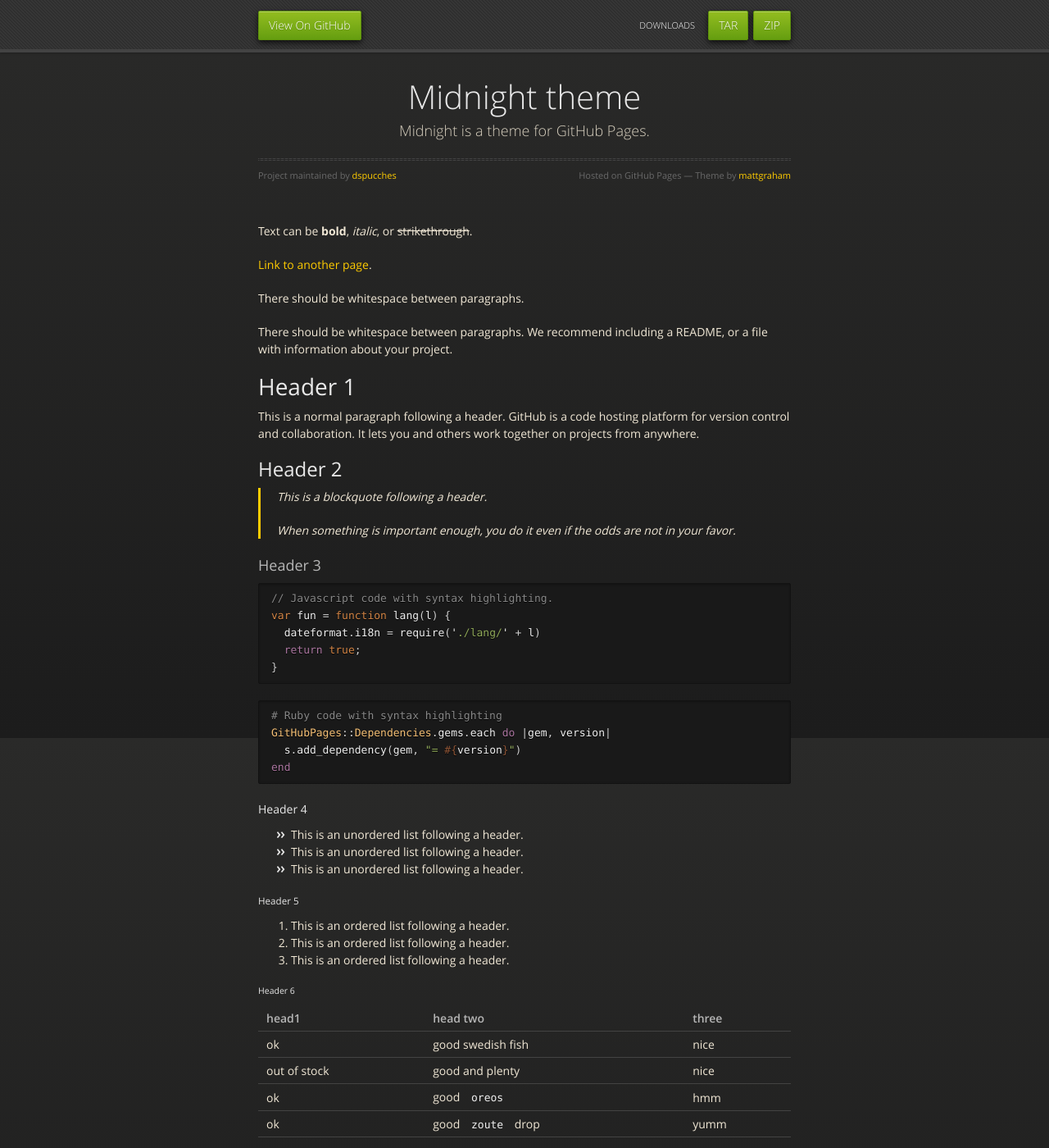
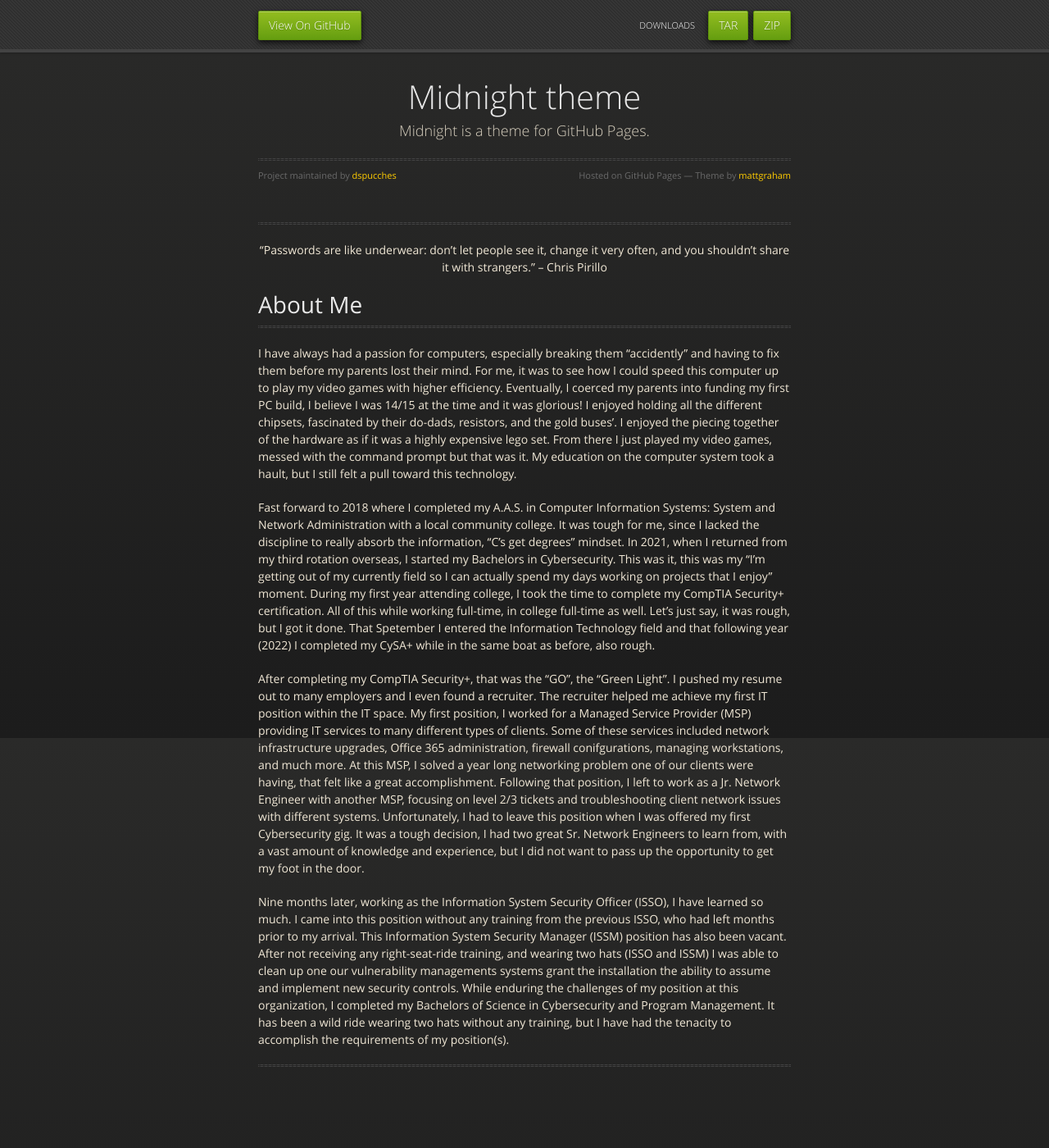
Before and after one commit to dspucches/dspucches.github.io, a Jekyll site: the page built from index.md, in a window 1280 px wide and 1400 px high. Shown: the whole window at 82% size. Built offline with Jekyll 4.4.1, drawn with Linux system fonts in a browser that asks for light colours; some of the changed text lies outside the part shown.

Commit message:
updated index - replaced about me

````diff
--- a/index.md
+++ b/index.md
@@ -2,122 +2,20 @@
 layout: default
 ---
 
-Text can be **bold**, _italic_, or ~~strikethrough~~.
+<hr>
 
-[Link to another page](./another-page.html).
-
-There should be whitespace between paragraphs.
-
-There should be whitespace between paragraphs. We recommend including a README, or a file with information about your project.
-
-# Header 1
-
-This is a normal paragraph following a header. GitHub is a code hosting platform for version control and collaboration. It lets you and others work together on projects from anywhere.
-
-## Header 2
-
-> This is a blockquote following a header.
->
-> When something is important enough, you do it even if the odds are not in your favor.
-
-### Header 3
-
-```js
-// Javascript code with syntax highlighting.
-var fun = function lang(l) {
-  dateformat.i18n = require('./lang/' + l)
-  return true;
-}
-```
-
-```ruby
-# Ruby code with syntax highlighting
-GitHubPages::Dependencies.gems.each do |gem, version|
-  s.add_dependency(gem, "= #{version}")
-end
-```
-
-#### Header 4
-
-*   This is an unordered list following a header.
-*   This is an unordered list following a header.
-*   This is an unordered list following a header.
-
-##### Header 5
-
-1.  This is an ordered list following a header.
-2.  This is an ordered list following a header.
-3.  This is an ordered list following a header.
-
-###### Header 6
-
-| head1        | head two          | three |
-|:-------------|:------------------|:------|
-| ok           | good swedish fish | nice  |
-| out of stock | good and plenty   | nice  |
-| ok           | good `oreos`      | hmm   |
-| ok           | good `zoute` drop | yumm  |
-
-### There's a horizontal rule below this.
-
-* * *
-
-### Here is an unordered list:
-
-*   Item foo
-*   Item bar
-*   Item baz
-*   Item zip
-
-### And an ordered list:
-
-1.  Item one
-1.  Item two
-1.  Item three
-1.  Item four
-
-### And a nested list:
-
-- level 1 item
-  - level 2 item
-  - level 2 item
-    - level 3 item
-    - level 3 item
-- level 1 item
-  - level 2 item
-  - level 2 item
-  - level 2 item
-- level 1 item
-  - level 2 item
-  - level 2 item
-- level 1 item
-
-### Small image
-
-![Octocat](https://github.githubassets.com/images/icons/emoji/octocat.png)
-
-### Large image
-
-![Branching](https://guides.github.com/activities/hello-world/branching.png)
+<p style="text-align: center;">“Passwords are like underwear: don’t let people see it, change it very often, and you shouldn’t share it with strangers.” – Chris Pirillo</p>
 
 
-### Definition lists can be used with HTML syntax.
+# About Me
+<hr>
 
-<dl>
-<dt>Name</dt>
-<dd>Godzilla</dd>
-<dt>Born</dt>
-<dd>1952</dd>
-<dt>Birthplace</dt>
-<dd>Japan</dd>
-<dt>Color</dt>
-<dd>Green</dd>
-</dl>
+I have always had a passion for computers, especially breaking them "accidently" and having to fix them before my parents lost their mind. For me, it was to see how I could speed this computer up to play my video games with higher efficiency. Eventually, I coerced my parents into funding my first PC build, I believe I was 14/15 at the time and it was glorious! I enjoyed holding all the different chipsets, fascinated by their do-dads, resistors, and the gold buses'. I enjoyed the piecing together of the hardware as if it was a highly expensive lego set. From there I just played my video games, messed with the command prompt but that was it. My education on the computer system took a hault, but I still felt a pull toward this technology.
 
-```
-Long, single-line code blocks should not wrap. They should horizontally scroll if they are too long. This line should be long enough to demonstrate this.
-```
+Fast forward to 2018 where I completed my A.A.S. in Computer Information Systems: System and Network Administration with a local community college. It was tough for me, since I lacked the discipline to really absorb the information, "C's get degrees" mindset. In 2021, when I returned from my third rotation overseas, I started my Bachelors in Cybersecurity. This was it, this was my "I'm getting out of my currently field so I can actually spend my days working on projects that I enjoy" moment. During my first year attending college, I took the time to complete my CompTIA Security+ certification. All of this while working full-time, in college full-time as well. Let's just say, it was rough, but I got it done. That Spetember I entered the Information Technology field and that following year (2022) I completed my CySA+ while in the same boat as before, also rough.
 
-```
-The final element.
-```
+After completing my CompTIA Security+, that was the "GO", the "Green Light". I pushed my resume out to many employers and I even found a recruiter. The recruiter helped me achieve my first IT position within the IT space. My first position, I worked for a Managed Service Provider (MSP) providing IT services to many different types of clients. Some of these services included network infrastructure upgrades, Office 365 administration, firewall conifgurations, managing workstations, and much more. At this MSP, I solved a year long networking problem one of our clients were having, that felt like a great accomplishment. Following that position, I left to work as a Jr. Network Engineer with another MSP, focusing on level 2/3 tickets and troubleshooting client network issues with different systems. Unfortunately, I had to leave this position when I was offered my first Cybersecurity gig. It was a tough decision, I had two great Sr. Network Engineers to learn from, with a vast amount of knowledge and experience, but I did not want to pass up the opportunity to get my foot in the door.
+
+Nine months later, working as the Information System Security Officer (ISSO), I have learned so much. I came into this position without any training from the previous ISSO, who had left months prior to my arrival. This Information System Security Manager (ISSM) position has also been vacant. After not receiving any right-seat-ride training, and wearing two hats (ISSO and ISSM) I was able to clean up one our vulnerability managements systems grant the installation the ability to assume and implement new security controls. While enduring the challenges of my position at this organization, I completed my Bachelors of Science in Cybersecurity and Program Management. It has been a wild ride wearing two hats without any training, but I have had the tenacity to accomplish the requirements of my position(s).
+
+<hr>
````
